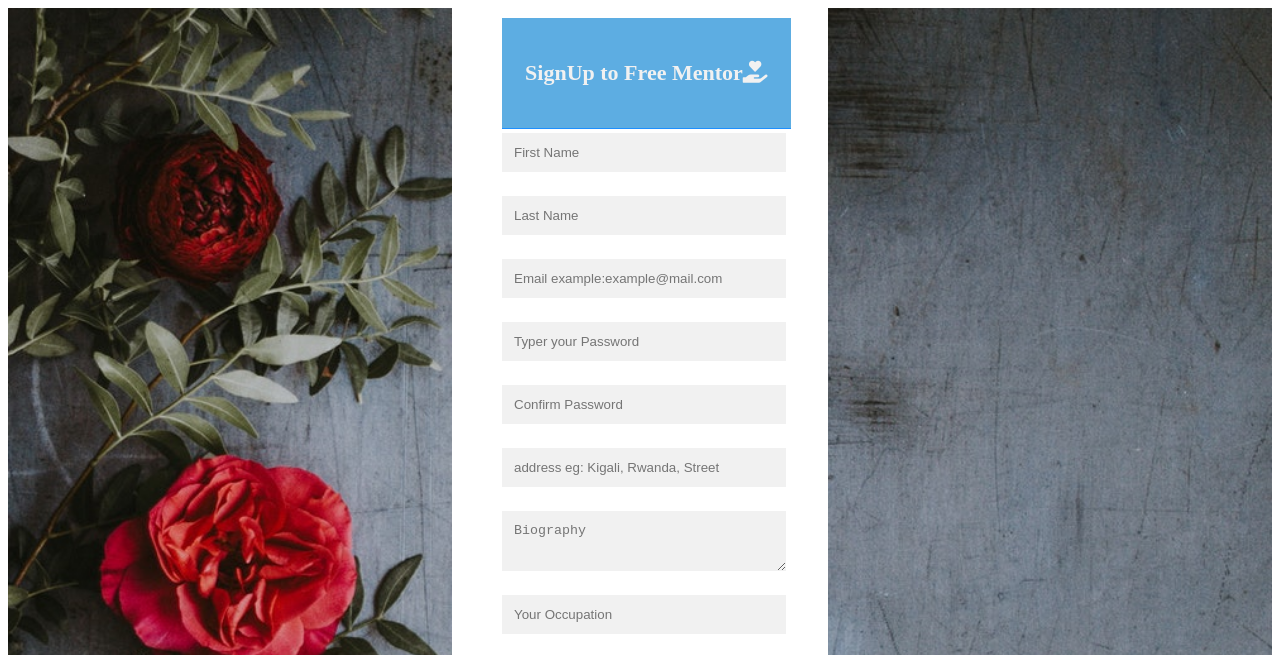
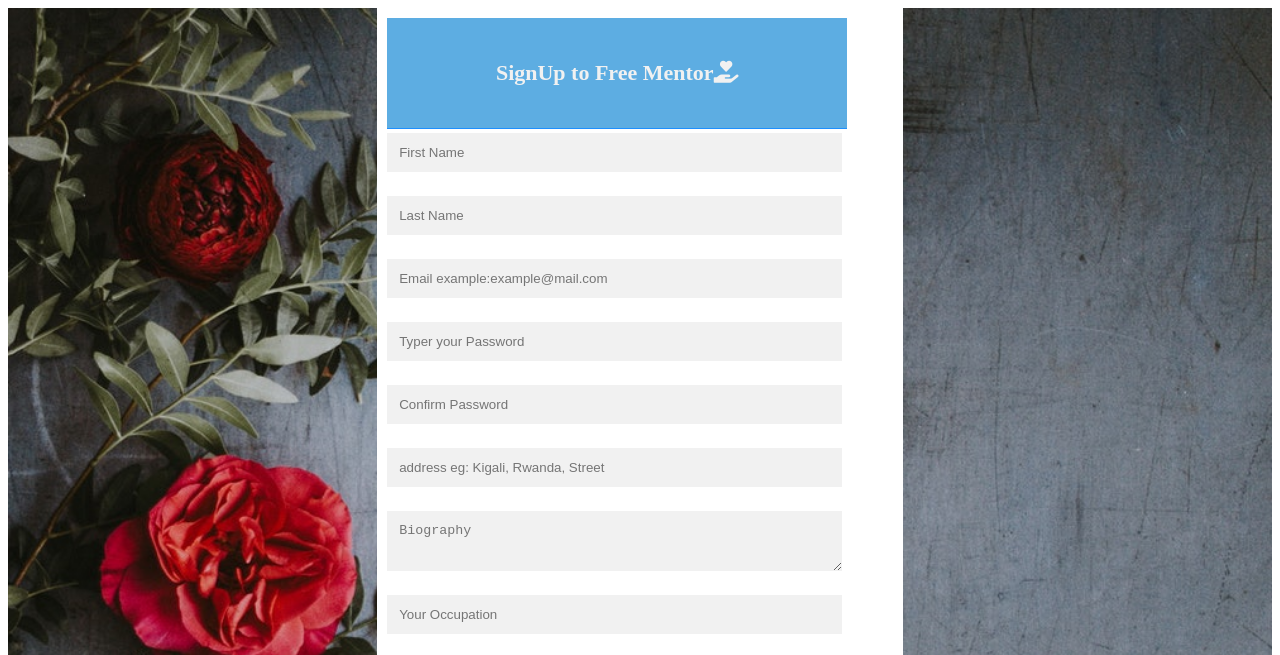
Before and after one commit to irakozeyves1/FreeMentor, a website: page UI/html/signup.html in a window 1280 px wide. Shown: the part 111-766 px from the top of the page. Drawn offline with Linux system fonts and the light colour scheme.

Commit message:
ch(usersignup)  adding user [#168259968]

```diff
--- a/UI/css/signup.css
+++ b/UI/css/signup.css
@@ -76,11 +76,10 @@ ul.breadcrumb {
 /* Add styles to the form container */
 .container1 {
   margin:auto;
-  width :25%;
+  width :40%;
   padding:10px;
   background-color: white;
   margin-top: 10px;
-  padding-left: 50px;
 
 }
 
@@ -146,7 +145,7 @@ animation-iteration-count: 2;
 }
 .signup{
   background-color: #5DADE2;
-  width:85%;
+  width:87%;
 }
 
 @media screen and (max-width: 800px) {
```
